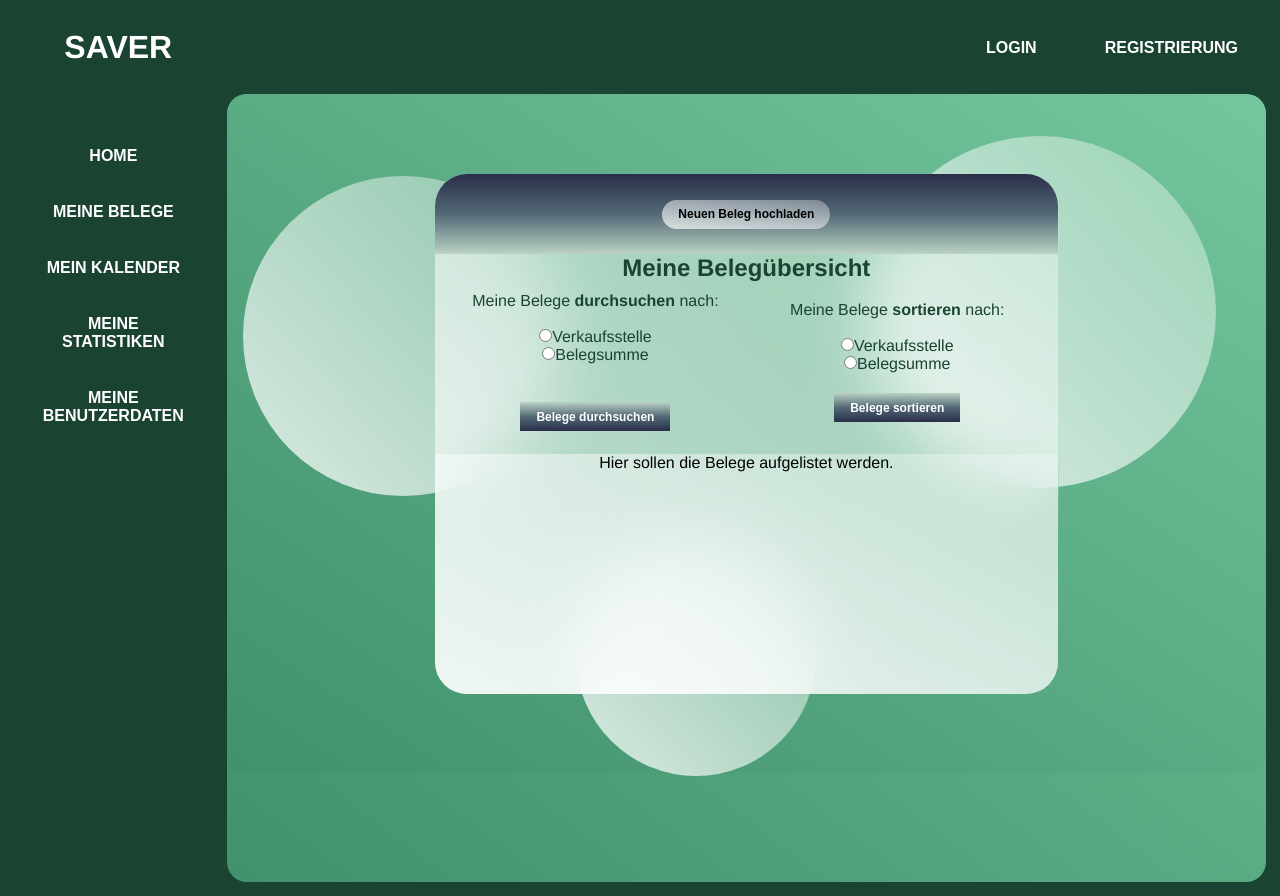
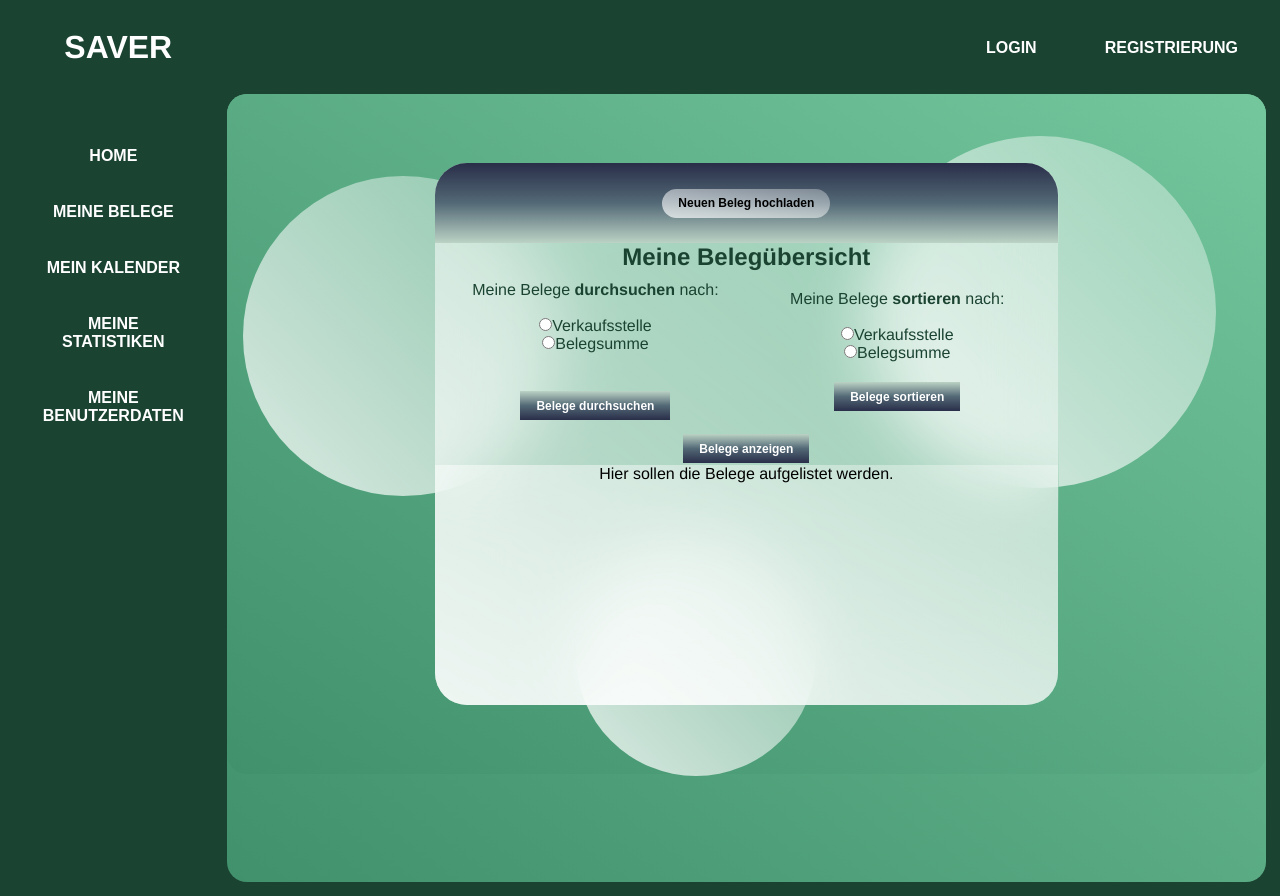
Before and after one commit to sorglos123/SAVER, a Vue app in the folder frontend/: page /receipts in a window 1280 px wide. Built offline with nearby package versions, Linux system fonts and the light colour scheme; what vuex-router-sync would draw is missing.

Commit message:
[B] Übergabe UserID + listReceipts() @click

```diff
--- a/frontend/src/views/home/Calendar.vue
+++ b/frontend/src/views/home/Calendar.vue
@@ -19,7 +19,7 @@
             :inputFormat="inputFormat"
           >
           </datepicker>
-          <button class="button" @click="updateDate" type="button">Belege anzeigen</button> <br>
+          <button class="button" @click="updateDate(); getList()" type="button">Belege anzeigen</button> <br>
         </div>
         <div class="info">
           <p> Belegsumme ({{pickedDate}}) </p>
@@ -41,6 +41,7 @@
 import Datepicker from "vue3-datepicker";
 import { ref } from 'vue';
 import { de } from 'date-fns/locale';
+import ListService from '@/services/ListService'
 
 export default {
   name: 'Calendar',
@@ -60,8 +61,10 @@ export default {
   },
   data () {
     return {
-      pickedDate: this.format(new Date()),
+      // pickedDate: this.format(new Date()),
+      pickedDate: new Date(),
       sum: 0,
+      error: null
     }
   },
   methods: {
@@ -73,12 +76,33 @@ export default {
       return tmp;
     },
     /* 3 Teilschritte beim Betätigen des Abschicken-Buttons:
-      - Anpassung des Headers (format()-Methode)
-      - Abruf der Belege aus der Datenbank & Anzeigen in Listenform (showReceipts()-Methode)
+      - Anpassung des Headers (format() & updateDate())
+      - Abruf der Belege aus der Datenbank & Anzeigen in Listenform (getList() & showReceipts())
       - Ausrechnen der Belegsumme & Darstellung im Fenster rechts unten  */
     updateDate() {
       this.pickedDate = this.format(this.picked);
-    }
+    },
+    async getList() {
+      console.log(this.picked);
+      console.log(this.$store.state.userID);
+      try {
+        const response = await ListService.queryList({
+          date: this.pickedDate,
+          uid: this.$store.state.userID
+        });
+        console.log(response);
+        // return response;
+      } catch(error) {
+        this.error = error.response.data.error;
+      }
+    },
+    async showReceipts() {
+      // Anzeigen der Belege im Frontend
+      // const receiptList = await getList();
+      // return receiptList;
+      // Danach im <div> mit For-Schleife durch receiptList durchgehen und Einträge aus Verkaufsstelle und
+      // Belegsumme zusammensetzen
+    },
   },
 }
 
--- a/frontend/src/views/home/Receipts.vue
+++ b/frontend/src/views/home/Receipts.vue
@@ -44,6 +44,7 @@
               <button class="button" @click="sortList()">Belege sortieren</button> <br>
             </div>
           </div>
+          <button class="button" @click="getList()">Belege anzeigen</button> <br>
         </div>
         <div class="window">
           <!-- Dieses div reagiert aktuell auf den File-Upload! Allerdings soll es ja auf die Filterung/
@@ -64,6 +65,7 @@
 </template>
 
 <script>
+import ListService from '@/services/ListService'
 export default {
   data () {
     return {
@@ -82,6 +84,25 @@ export default {
     displayFile() {
       this.selectedFile = document.getElementById('receipt').files[0];
       console.log(this.selectedFile);
+    },
+    async getList() {
+      console.log(this.$store.state.userID);
+      try {
+        const response = await ListService.queryList({
+          uid: this.$store.state.userID
+        });
+        console.log(response);
+        // return response;
+      } catch(error) {
+        this.error = error.response.data.error;
+      }
+    },
+    async showReceipts() {
+      // Anzeigen der Belege im Frontend
+      // const receiptList = await getList();
+      // return receiptList;
+      // Danach im <div> mit For-Schleife durch receiptList durchgehen und Einträge aus Verkaufsstelle und
+      // Belegsumme zusammensetzen
     },
     filterList() {
       if(this.filter_criterion === 'Verkaufsstelle') {
```
